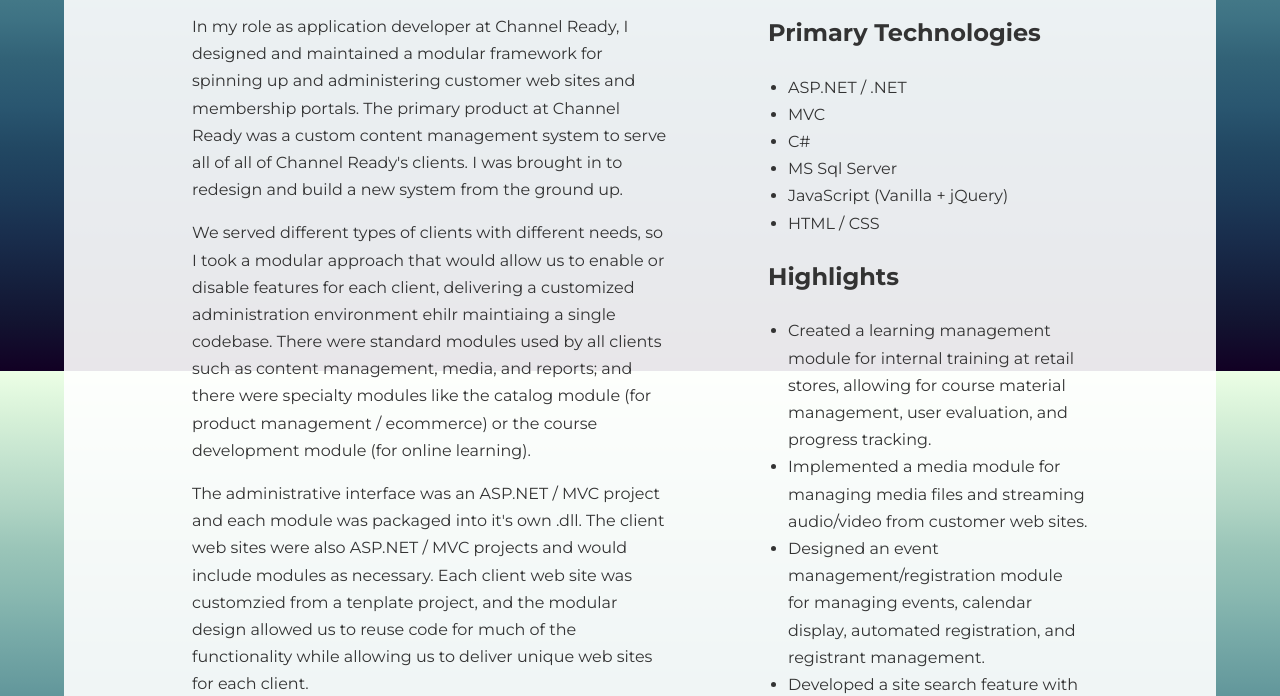
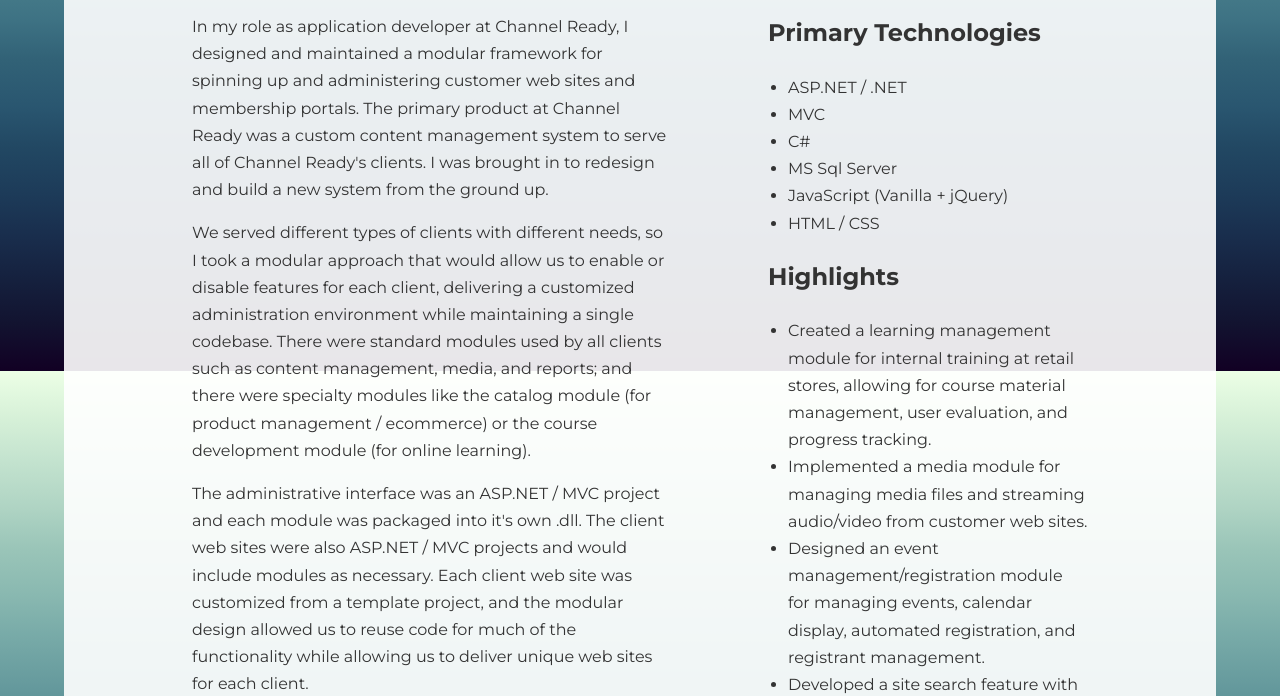
Before and after one commit to hchris28/chrishaskins, a Gatsby site: page /channel-ready in a window 1280 px wide. Shown: the part 429-1125 px from the top of the page. Built offline with nearby package versions, Linux system fonts and the light colour scheme; Gatsby itself is replaced by a stand-in of ours.

Commit message:
Updates to copy.

```diff
--- a/src/pages/about-me/job-path.json
+++ b/src/pages/about-me/job-path.json
@@ -2,7 +2,7 @@
     {
         "title": "FansTel, Inc.",
         "body": [
-            "After graduating from school with a B.A.S. in Electrical Engineering, I got my first industry job at a small family run telecommunications company, FansTel, Inc. I was hired as a repair technician to troubleshoot and repair hardware. During my time there, we were contracted to supply free caller id devices to customers that signed up for service with a large east coast phone company. We started receiving data from the phone company, and we had to do something with it. In what I now see to be a stroke of good fortune, the owners said yes when I said I could set up a database to import and manage the data coming in, even though I had not done this before. Using an early version MS Access I was able to create a process to import the data , clean it up, and set up label printing for the outgoing product.",
+            "After graduating from school with a B.A.S. in Electronics Engineering, I got my first industry job at a small family run telecommunications company, FansTel, Inc. I was hired as a repair technician to troubleshoot and repair hardware. During my time there, we were contracted to supply free caller ID devices to customers that signed up for service with a large east coast phone company. We started receiving data from the phone company, and we had to do something with it. In what I now see to be a stroke of good fortune, the owners said yes when I said I could set up a database to import and manage the data coming in, even though I had not done this before. Using an early version of MS Access I was able to create a process to import the data , clean it up, and set up label printing for the outgoing product.",
             "In addition to fulfillment, part of the contract was to provide customer service for the devices we shipped. I took it upon myself to create an application to help manage customer service. We already had built a database of customers from the data we received which provided a base to work from. Using MS Access's built-in form capabilities and some Visual Basic code, I was able to put together a system that improved the efficiency of our customer service agents and streamlined the repair / replacement process. At this point I hung up my soldering gun for good and had started down a different path.",
             "Looking back, I believe that this job was critical in shaping my self-reliant attitude towards application development."
         ]
--- a/src/pages/anthonys/index.tsx
+++ b/src/pages/anthonys/index.tsx
@@ -41,18 +41,18 @@
                     </p>
                     <p>
                         There was a need to share documents across the organization, and the likes of Dropbox and Google Drive were yet
-                        to be made avilable. I wrote a document sharing application that would let users upload documents and share them
+                        to be made available. I wrote a document sharing application that would let users upload documents and share them
                         with other users, and limit access by role. Multiple document formats were allowed and the document contents were
                         fully indexed and searchable.
                     </p>
                     <p>
                         The applications mentioned so far have all been ASP.NET web applications. The one outlier was a recipe archive / costing
                         application which was a Windows Desktop application. This application would import purchase orders from vendors, tracking
-                        unit costs for ingredients. Once recipes were entered into the application, we could more accuraetly track the costs
+                        unit costs for ingredients. Once recipes were entered into the application, we could more accurately track the costs
                         associated with each recipe.
                     </p>
                     <p>
-                        There were many other smaller applications and various projects during my time here. There was a menu designer that enabled
+                        There were many other smaller applications and various projects during my time at Anthony's. There was a menu designer that enabled
                         store managers to quickly change and print daily menus. Point-of-sale integrations for gift card and loyalty card
                         processing, as well as extensions for credit card processing. This position was full of variety and plenty of challenges.
                     </p>
--- a/src/pages/channel-ready/index.tsx
+++ b/src/pages/channel-ready/index.tsx
@@ -33,13 +33,13 @@
                         In my role as application developer at Channel Ready, I designed and maintained a modular
                         framework for spinning up and administering customer web sites and membership portals.
                         The primary product at Channel Ready was a custom content management system to serve all of
-                        all of Channel Ready's clients. I was brought in to redesign and build a new system from the
+                        Channel Ready's clients. I was brought in to redesign and build a new system from the
                         ground up.
                     </p>
                     <p>
                         We served different types of clients with different needs, so I took a modular approach that
                         would allow us to enable or disable features for each client, delivering a customized administration
-                        environment ehilr maintiaing a single codebase. There were standard modules used
+                        environment while maintaining a single codebase. There were standard modules used
                         by all clients such as content management, media, and reports; and there were specialty modules
                         like the catalog module (for product management / ecommerce) or the course development module
                         (for online learning).
@@ -47,8 +47,8 @@
                     <p>
                         The administrative interface was an ASP.NET / MVC project and each module
                         was packaged into it's own .dll. The client web sites were also ASP.NET / MVC projects
-                        and would include modules as necessary. Each client web site was customzied from a
-                        tenplate project, and the modular design allowed us to reuse code for much of the
+                        and would include modules as necessary. Each client web site was customized from a
+                        template project, and the modular design allowed us to reuse code for much of the
                         functionality while allowing us to deliver unique web sites for each client.
                     </p>
                     <h2>A brief overview of selected modules</h2>
--- a/src/pages/channel-ready/modules.json
+++ b/src/pages/channel-ready/modules.json
@@ -2,47 +2,47 @@
     {
         "name": "Content Management Module",
         "summary": "Allow clients to edit their own content.",
-        "description": "We used CKEditor for content editing, adding some custom plug-ins for data-driven widgets. This module also enables users to re-arrange pages and group them together into sections."
+        "description": "I integrated a 3rd party HTML editor (CKEditor) into our CMS for rich-content editing, enhancing it with custom plug-ins for data-driven widgets and templates for clients encouraging consistent layouts. Clients could also manage their own navigation menus, adding and removing pages, and ordering and grouping pages into sections. Clients could also add SEO and other meta information on a per-page basis."
     },
     {
         "name": "Media Module",
         "summary": "Allow clients to manage images, videos, and documents.",
-        "description": "An all-purpose media management system for uploading and managing images, videos, audio files, and documents. Allowed for searching, tagging, updating, adding descriptions to resources. Included integration with Vimeo for videos so videos uploaded to our system were stored on Vimeo."
+        "description": "An all-purpose media management system for uploading and managing images, videos, audio files, and documents. Allowed for searching, tagging, updating, adding descriptions to resources. Included integration with Vimeo, via their API, so that videos uploaded to our system were stored on Vimeo's servers. This allowed us to offload the storage and bandwidth costs of video hosting, while still allowing clients to manage their videos from within our CMS. This module integrated with other modules that needed to use media resources, such as the content management module, the catalog module, and the events module. I also created a media widget that could be used to display media resources on the front end of a site, including an option for media collections which would be rendered as a photo or video gallery."
     },
     {
         "name": "News Module",
         "summary": "Manage timely news items, similar to micro-blogs.",
-        "description": "Intended to be used for news rolls on clients web sites. News articles could contain any HTML content."
+        "description": "Intended to be used for news rolls on clients web sites. News articles were a little like pages in that they could contain any HTML content and could be accessed independently by url."
     },
     {
         "name": "Ad Module",
         "summary": "Allow clients to place and track advertising on their web sites.",
-        "description": "Create ads and place them in content via widgets, easily enable or disable them. Similar to news, ads could contain any HTML content. Ads could be tracked and clicks / views could be reported on."
+        "description": "Clients could create ads and place them in content via widgets. They could be placed anywhere a user was creating content via our customiszed content editor. Similar to news, ads could contain any HTML content, but again the main difference is in the intent of use. Ads could easily enabled or disabled, and could be tracked; both clicks and views could be reported on."
     },
     {
         "name": "Catalog Module",
         "summary": "Product management for online catalogs and e-commerce sites.",
-        "description": "Create and manage products and product categories. I created an extensible product attribute system, allowing for clients with varying product types to use the same module without code or database modifications. Multiple SKU's per product allowed for variations within a product. A flexible product heirachy allowed users to organize their catalog as needed and re-organize at will."
+        "description": "Create and manage products and product categories. I created an extensible product attribute system, allowing for clients with varying product types to use the same module without code or database modifications. Multiple SKU's per product allowed for variations within a product. A flexible product heirarchy allowed users to organize their catalog as needed and re-organize at will. Product pages were generated automatically as new products were added and clients had the ability to customize the layout of these pages. Products could be associated with media resources, allowing for product images and videos. Products could also be associated with documents, allowing for product manuals and other documentation to be made available for download. Products could be associated with other products, allowing for cross-selling."
     },
     {
         "name": "Messaging Module",
         "summary": "Enable messaging between users of a client's web site.",
-        "description": "A module letting users (or admins) send messages to other users, or groups of users, through the client's web site. Messages allowed for HTML content as well as attachments."
+        "description": "A module letting users (or administrators) send messages to other users, or groups of users, through the client's web site. Messages allowed for HTML content as well as attachments. In addition to standard user-to-user messages, administrators could also send broadcast messages to all users of the website or specific groups of users."
     },
     {
         "name": "Member Module",
-        "summary": "Add member portal funcionality to a client's web site.",
-        "description": "Manage members of a client's web site. Members could be assigned to roles. Access to content and resources could be granted or revoked based on roles."
+        "summary": "Add member portal functionality to a client's web site.",
+        "description": "Manage members of a client's web site. Members could be assigned to roles. Access to content and resources could be granted or revoked based on roles. This module was biuld around the .NET membership provider model, so it was easy to integrate with other systems that used the same model. I created a custom membership provider that allowed for the use of email addresses as usernames as well as custom password requirements, which was not supported by the default provider. I also created a custom profile provider that allowed for the use of custom profile properties defined in the CMS, rather than in the web.config file. This allowed for more flexibility in defining profile properties."
     },
     {
         "name": "Property Management Module",
         "summary": "Manage properties for sale or lease.",
-        "description": "This was a very specialized module created in reposnse to a client's needs. This client was a commercial real estate developer and listed all their available properties. Property data included HTML content as well as specific availabilities, associated media resources, and GIS data used for mapping on the client's web site."
+        "description": "This was a very specialized module created in response to a client's needs. The client was a commercial real estate developer and wanted to list all their available properties on their web site in a searchable format. Property data included HTML content as well as specific availabilities, associated media resources, and GIS data used for mapping on the client's web site. Media resources could be associated with properties allowing for property images, slideshows, videos, and documents such as floor or site plans and flyers."
     },
     {
         "name": "Client Data Module",
         "summary": "Adds custom data management to a project without the need for database changes.",
-        "description": "Clients often had some set of data that was unique to them, that was used to drive content widgets. Rather than add database tables and the necessary ORM code for each custom data set, I created an extensible system for defining the shape of client data in project configuration. The client data module could then use this configuration to allow for administration of this data, and for parsing the data on the front end, greatly reducing the need for a ton of custom code."
+        "description": "Clients often had some set of data that was unique to them, that was used to drive content widgets or other content on their front-end web site. Rather than add new database tables and the necessary ORM code for each custom data set, I created an extensible system for defining the shape of client data in project configuration. The client data module would read this configuration and allow for administration of this data in the CMS, and for parsing the data on the front end, greatly reducing the need for a ton of custom code. Custom data could participate in the publication workflow, allowing clients to preview changes before they went live. Custom data could also be associated with media resources, allowing for images, videos, and documents to be associated with custom data items."
     },
     {
         "name": "Publication Module",
@@ -52,11 +52,16 @@
     {
         "name": "Events Module",
         "summary": "Create and manage an event calender, including event registration.",
-        "description": "Create and manage events. Events could be categorized. Event descriptions could contain HTML content. Multiple sessions per event were allowed. I included a registration system in this module, so users could define different pricing levels if needed, as well as create custom data collection forms for each regsistrant. If using the member module, events could be restricted to particular roles. Resgistrants could be viewed and managed from within the content management system."
+        "description": "Create and manage events. Events could be categorized. Event descriptions could contain HTML content. Multiple sessions per event were allowed. I included a registration system in this module, so users could define different pricing levels if needed, as well as create custom data collection forms for each regsistrant. If using the member module, events could be restricted to particular roles. Resgistrants could be viewed and managed from within the content management system. Event registration was integrated with payment providers, allowing for online payment of registration fees. I also created a custom event calendar widget that could be used to display events on the front-end web site. The widget was highly configurable, allowing for different views of the calendar, and different ways of displaying events."
     },
     {
         "name": "Course Development Module",
         "summary": "Design curriculum for online training.",
         "description": "A few of our clients did internal training for employees. This module allowed course administrators to create content in different curricula, which could be associated with user roles, and broken out into courses and modules. Modules were broken out into sections, each allowing for rich HTML content and media resources. Custom quizzes could be created for for modules and courses. We also included the concept of activities, which were intended to be real-life tasks required to complete a module. Progress through a course could be controlled by requiring completion of a quiz or activity before a user could move on."
+    },
+    {
+        "name": "Report Module",
+        "summary": "Add reporting insfrastructure to a project.",
+        "description": "Most if not all clients used some kind of reports. I created a reporting infrastructure that allowed for the creation of reports in the CMS. Reports were defined in classes inheriting from a base report class. The primary jobs of report classes were to define parameters and generate XML output. This XML output could then be transformed into HTML, PDF, Excel, or downloaded as raw XML. Support for charts was included. Reports could be viewed on the front-end web site or from within the CMS, or could be scheduled to run at a particular time and emailed to a list of recipients. Access to reports could be restricted by user role."
     }
 ]
--- a/src/pages/personal-pursuits/index.tsx
+++ b/src/pages/personal-pursuits/index.tsx
@@ -18,7 +18,7 @@
                 I have been volunteering with Gently Hugged for over 10 years. I created the first version of their web site
                 using PHP. Over the years I have helped to maintain it, doing small content updates and minor improvements. I am
                 currently working on version 2 of the web site using Gatsby + Netlify. I have incorporated Decap CMS to enable
-                them to make content changes more easily without having to go through me.
+                the client to easily make content changes without having to go through a developer.
             </p>
             <p>
                 Version 1:
```
